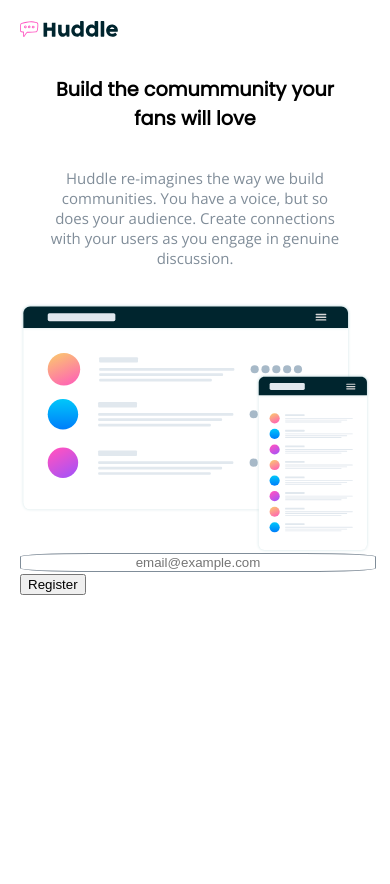
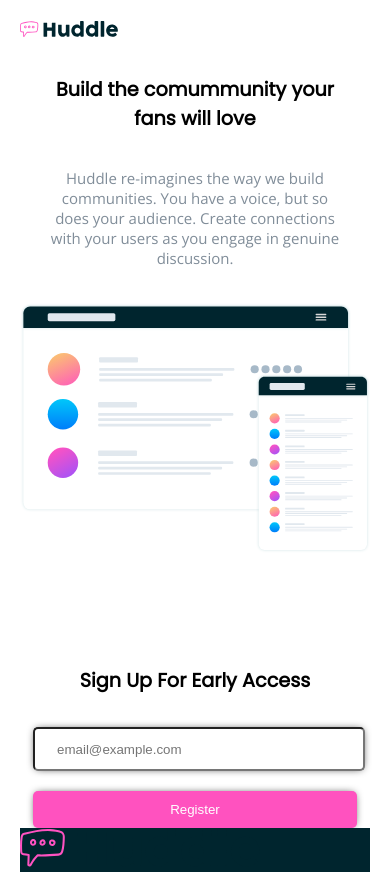
Before and after one commit to Peleda23/Huddle-landing-page-, a plain HTML site: page index.html in a window 390 px wide. Drawn offline with nearby package versions, Linux system fonts and the light colour scheme.

Commit message:
need to work with footer and for mobile version is done

```diff
--- a/css/main.scss
+++ b/css/main.scss
@@ -57,12 +57,47 @@ main {
     padding-top: 20px;
   }
 
-  input[type=text] {
-    display: block;
-    width: 100%;
-    text-align: center;
-    border: 1px solid color(neutral-2);
-    border-radius: 20%;
+  form {
+    padding-top: 80px;
+    padding-left: 13px;
+    padding-right: 13px;
 
+    h1 {
+      text-transform: capitalize;
+      font-weight: 700;
+    }
+
+    input[type=text] {
+      display: block;
+      box-shadow: 0px 0px 8px -3px rgba(0,0,0,1);
+      width: 100%;
+      height: 2.8em;
+      border-radius: 5px;
+      margin-bottom: 20px;
+    }
+
+    input::placeholder {
+      padding-left: 20px;
+    }
+
+
+    button {
+      display: block;
+      background: color(primary);
+      width: 100%;
+      height: 2.8em;
+      border: none;
+      color: white;
+      border-radius: 5px;
+      box-shadow: 0px 0px 8px -3px rgba(0,0,0,1);
+    }
+  }
+
+}
+
+footer {
+  background: color(neutral);
+  img {
+    color: white;
   }
 }
--- a/index.html
+++ b/index.html
@@ -26,6 +26,7 @@
     <img src="images/screen-mockups.svg" alt="" srcset="">
 
     <form>
+      <h1>Sign up for early access</h1>
       <input type="text" name="email" placeholder="email@example.com" id="">
       <button>Register</button>
     </form>
@@ -34,6 +35,7 @@
 
 
   <footer>
+    <img src="images/logo.svg" alt="" srcset="">
 
   </footer>
 </body>
```
Also changed, not shown: css/main.css, 1 other file.
